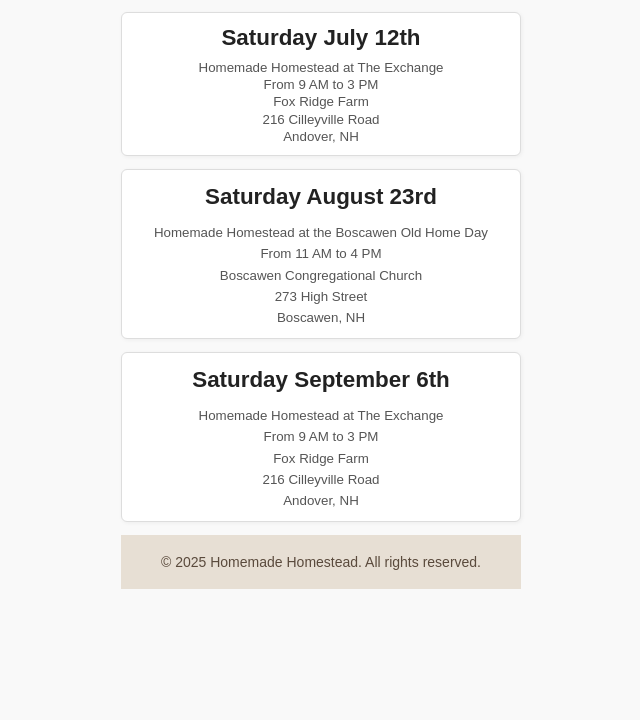
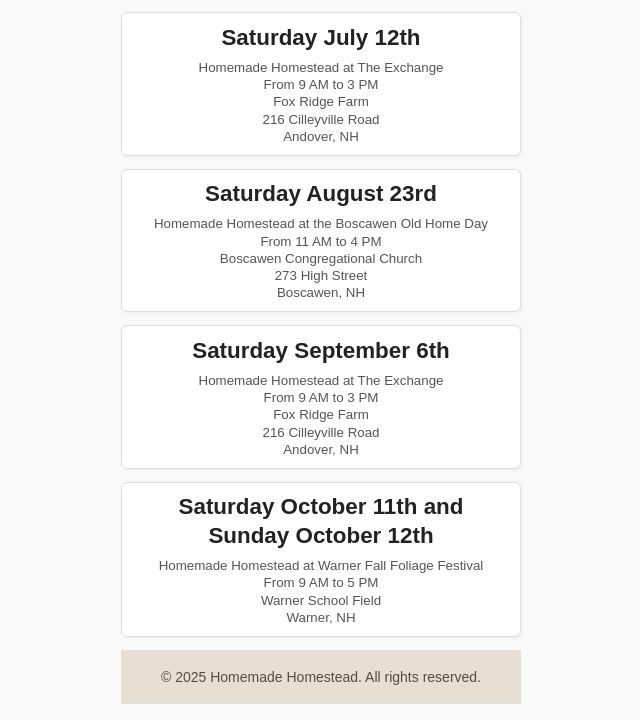
Before and after one commit to Homemade-Homestead/homemade-homestead.github.io, a plain HTML site: page calendar.html in a window 1280 px wide. Shown: the part 202-922 px from the top of the page, without its empty margins (319-959 px from the left). Before the commit the page ends 807 px from the top, so only its background shows below. Drawn offline with Linux system fonts and the light colour scheme.

Commit message:
Update calendar.html

```diff
--- a/calendar.html
+++ b/calendar.html
@@ -209,9 +209,9 @@
 <body>
 
 
-  <!-- July 12: Your event -->
+  <!-- August 23: Your event -->
   <div class="event">
-
+    <a href="https://www.facebook.com/share/16ZYqTxSR8/" target="_blank" rel="noopener noreferrer" aria-label="Event Homemade Homestead at Boscawen Old Home Day, August 23 from 11 AM to 4 PM at the Boscawen Congregational Church, NH">
       <div class="date">Saturday August 23rd</div>
       <small>Homemade Homestead at the Boscawen Old Home Day</small>
       <small>From 11 AM to 4 PM</small>
@@ -271,9 +271,9 @@
 <body>
 
 
-  <!-- July 12: Your event -->
+  <!-- September 6: Your event -->
   <div class="event">
-
+  <a href="https://www.facebook.com/share/16ovb2GSS3/" target="_blank" rel="noopener noreferrer" aria-label="Event Homemade Homestead at The Exchange, September 6 from 9 AM to 3 PM at Fox Ridge Farm, Andover, NH">
       <div class="date">Saturday September 6th</div>
       <small>Homemade Homestead at The Exchange</small>
       <small>From 9 AM to 3 PM</small>
@@ -285,6 +285,69 @@
 </body>
 </html>
 
+</html>
+
+  <head>
+  <meta charset="UTF-8" />
+  <meta name="viewport" content="width=device-width, initial-scale=1" />
+  <title>Events Calendar</title>
+  <style>
+    body {
+      font-family: Arial, sans-serif;
+      padding: 1em;
+      background: #f9f9f9;
+      max-width: 400px;
+      margin: auto;
+    }
+    h1 {
+      text-align: center;
+      color: #333;
+    }
+    .event {
+      margin: 0.8em 0;
+      padding: 0.6em 1em;
+      border: 1px solid #ddd;
+      border-radius: 6px;
+      background: #fff;
+      box-shadow: 1px 1px 4px rgba(0,0,0,0.05);
+    }
+    .event .date {
+      font-weight: bold;
+      font-size: 1.4em;
+      margin-bottom: 0.3em;
+      color: #222;
+    }
+    .event a {
+      text-decoration: none;
+      color: #2a5db0;
+      display: block;
+      line-height: 1.3;
+    }
+    .event a:hover {
+      text-decoration: underline;
+    }
+    .event small {
+      display: block;
+      color: #555;
+    }
+  </style>
+</head>
+<body>
+
+
+  <!-- October 11-12: Your event -->
+  <div class="event">
+  <a href="https://www.facebook.com/share/19Lmp2sEvi/" target="_blank" rel="noopener noreferrer" aria-label="Event Homemade Homestead at The Warner Fall Foliage Festival, October 11-12 from 9 AM to 5 PM in Webster, NH">
+      <div class="date">Saturday October 11th and Sunday October 12th</div>
+      <small>Homemade Homestead at Warner Fall Foliage Festival</small>
+      <small>From 9 AM to 5 PM</small>
+      <small>Warner School Field</small>
+      <small>Warner, NH</small>
+    </a>
+  </div>
+</body>
+</html>
+
   <footer>
     &copy; 2025 Homemade Homestead. All rights reserved.
   </footer>
```
